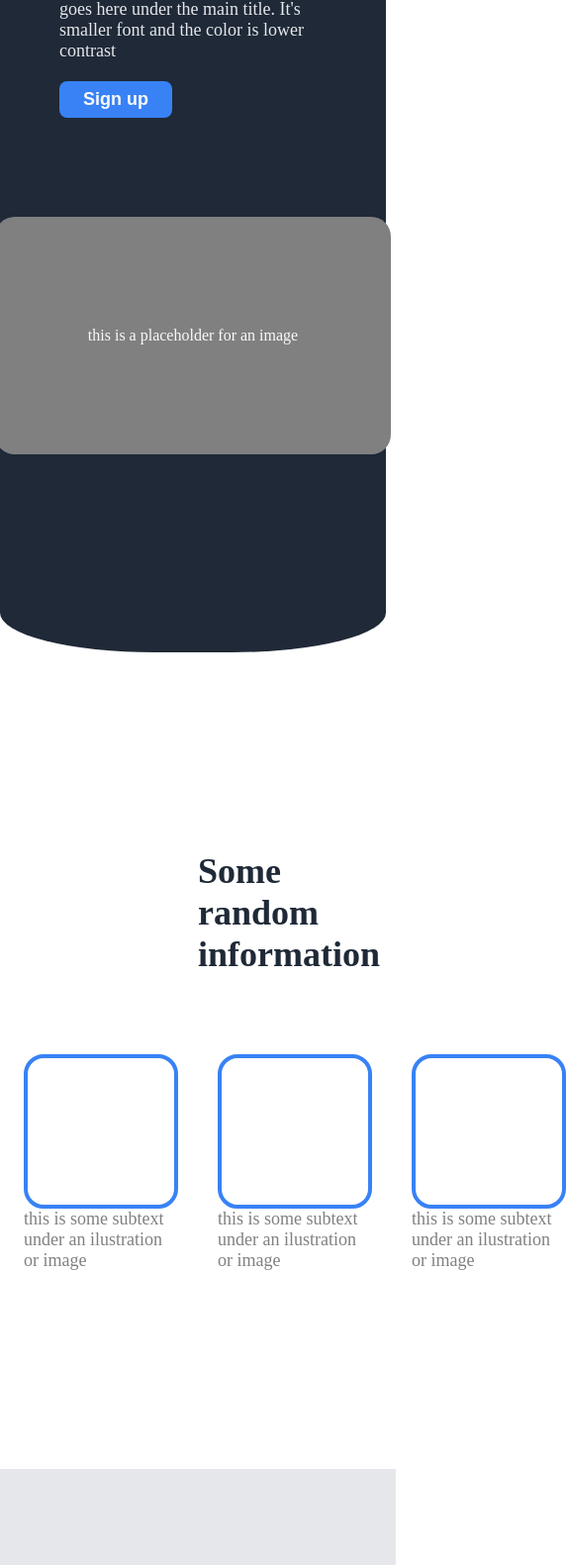
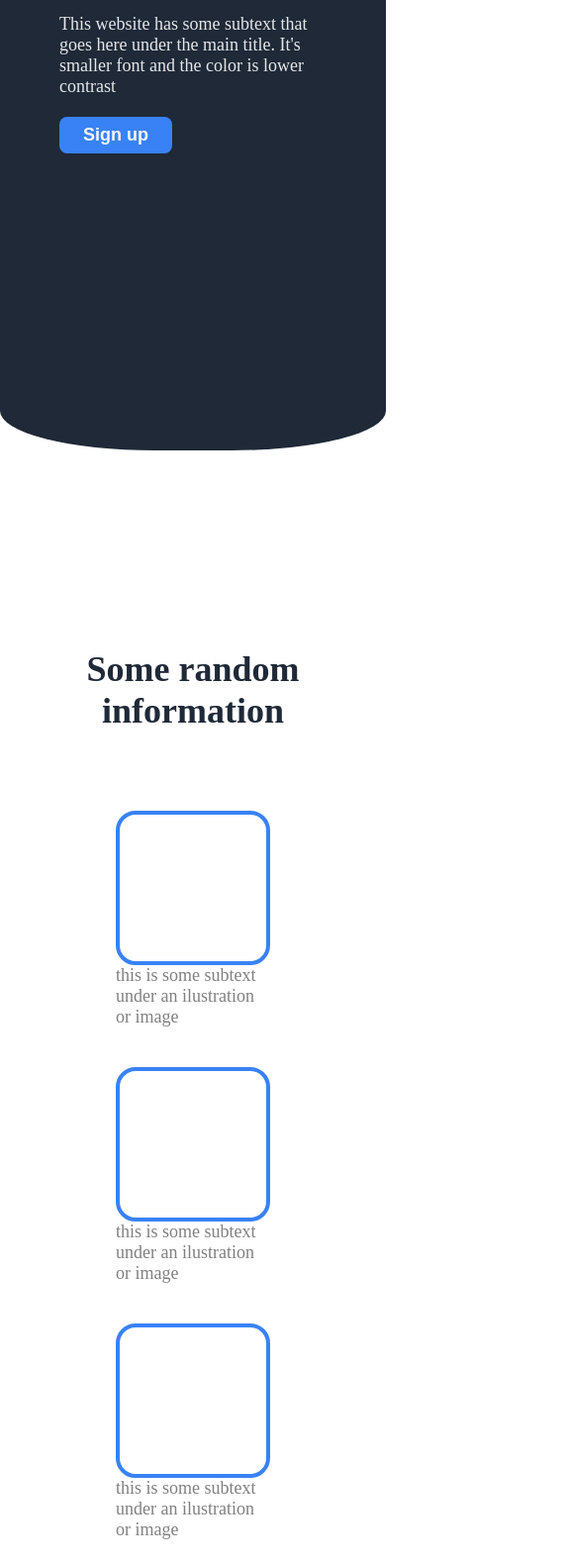
Before and after one commit to 22TSB/landing-page-project, a plain HTML site: page index.html in a window 390 px wide. Shown: the part 419-2000 px from the top of the page at 99% size, 572 px wide, since content can reach past the window. Drawn offline with Linux system fonts and the light colour scheme.

Commit message:
project update

```diff
--- a/index.html
+++ b/index.html
@@ -1,10 +1,10 @@
 <!DOCTYPE html>
 <html lang="en">
     <head>
-    <meta charset="UTF-8">
-    <meta name="viewport" content="width=device-width, initial-scale=1.0">
+        <meta charset="UTF-8" />
+        <meta name="viewport" content="width=device-width, initial-scale=1.0" />
         <title>Landing Page</title>
-    <link rel="stylesheet" href="style.css">
+        <link rel="stylesheet" href="style.css" />
     </head>
     <body>
         <header>
@@ -25,7 +25,11 @@
                             <p>This website is awesome</p>
                         </div>
                         <div class="header_box_1_description">
-                        <p>This website has some subtext that goes here under the main title. It's smaller font and the color is lower contrast</p>
+                            <p>
+                                This website has some subtext that goes here
+                                under the main title. It's smaller font and the
+                                color is lower contrast
+                            </p>
                         </div>
                         <div>
                             <button class="header_box_1_button">Sign up</button>
@@ -33,9 +37,6 @@
                     </div>
                 </div>
                 <div class="header_box_2_content">
-                <div class="header_box_2_image">
-                    <p>this is a placeholder for an image</p>
-                </div>
                 </div>
             </div>
         </header>
@@ -45,9 +46,7 @@
             </div>
             <div class="main_first_boxes">
                 <div class="main_first_box_text">
-                <div class="main_first_box">
-
-                </div>
+                    <div class="main_first_box"></div>
                     <div class="main_first_text">
                         <p>
                             this is some subtext under an ilustration or image
@@ -55,9 +54,7 @@
                     </div>
                 </div>
                 <div class="main_first_box_text">
-                <div class="main_first_box">
-
-                </div>
+                    <div class="main_first_box"></div>
                     <div class="main_first_text">
                         <p>
                             this is some subtext under an ilustration or image
@@ -65,9 +62,7 @@
                     </div>
                 </div>
                 <div class="main_first_box_text">
-                <div class="main_first_box">
-
-                </div>
+                    <div class="main_first_box"></div>
                     <div class="main_first_text">
                         <p>
                             this is some subtext under an ilustration or image
@@ -75,9 +70,7 @@
                     </div>
                 </div>
                 <div class="main_first_box_text">
-                <div class="main_first_box">
-
-                </div>
+                    <div class="main_first_box"></div>
                     <div class="main_first_text">
                         <p>
                             this is some subtext under an ilustration or image
@@ -88,7 +81,12 @@
         </div>
         <div class="main_second">
             <div class="main_second_quote">
-            <p>This is an inspiring quote, or a testimonial from a customer. Mayb it's just filling up space, or maybe people will actually read it. Who knows? All I know is that it looks nice.</p>
+                <p>
+                    This is an inspiring quote, or a testimonial from a
+                    customer. Mayb it's just filling up space, or maybe people
+                    will actually read it. Who knows? All I know is that it
+                    looks nice.
+                </p>
             </div>
             <div class="main_second_author">
                 <p>-Thor, God of Thunder</p>
@@ -101,17 +99,22 @@
                         <p>Call to action! It's time!</p>
                     </div>
                     <div class="main_third_container_box_1_text_2">
-                    <p>Sign up for our product by clicking that button right over there!</p>
+                        <p>
+                            Sign up for our product by clicking that button
+                            right over there!
+                        </p>
                     </div>
                 </div>
                 <div class="main_third_container_box_2">
-                <button class="main_third_container_box_2_button">Sign up</button>
+                    <button class="main_third_container_box_2_button">
+                        Sign up
+                    </button>
                 </div>
             </div>
         </div>
         <footer>
             <div class="footer_text">
-            <p>Copyrigth ©️ Bogdan Stepanov 30 July 2024</p>
+                <p>Copyright ©️ Bogdan Stepanov 30 July 2024</p>
             </div>
         </footer>
     </body>
--- a/style.css
+++ b/style.css
@@ -1,11 +1,11 @@
 :root {
-    --dark_bgcolor: #1F2937;
-    --main_text: #F9FAF8;
-    --secondary_text: #E5E7EB;
-    --button_color: #3882F6;
-    --info_text: #1F2937;
-    --quote_bgcolor: #E5E7EB;
-    --quote_text: #1F2937;
+    --dark_bgcolor: #1f2937;
+    --main_text: #f9faf8;
+    --secondary_text: #e5e7eb;
+    --button_color: #3882f6;
+    --info_text: #1f2937;
+    --quote_bgcolor: #e5e7eb;
+    --quote_text: #1f2937;
 }
 
 * {
@@ -13,15 +13,18 @@
 }
 
 header {
-    padding-top: 4px;
     background-color: var(--dark_bgcolor);
     border-bottom-left-radius: 40% 40px;
     border-bottom-right-radius: 40% 40px;
 }
+
 /* <-----------------NAV-----------------> */
+
 .nav {
+    background-color: hsl(215, 28%, 10%);
     display: flex;
     align-items: center;
+    padding: 20px 0px 20px 0px;
 }
 
 .nav_logo {
@@ -48,7 +51,9 @@ header {
 .nav_links_h:hover {
     cursor: pointer;
 }
+
 /* <-----------------NAV-----------------> */
+
 .header_box {
     padding: 200px;
     display: flex;
@@ -56,7 +61,9 @@ header {
     justify-content: center;
     gap: 100px;
 }
+
 /* <-----------------HEADER-BOX1-----------------> */
+
 .header_box_1 {
     max-width: 50ch;
 }
@@ -91,41 +98,46 @@ header {
 .header_box_1_button:hover {
     cursor: pointer;
 }
+
 /* <-----------------HEADER-BOX1-----------------> */
 
 /* <-----------------HEADER-BOX2-----------------> */
+
 .header_box_2_content {
-    display: flex;
-}
-
-.header_box_2_image {
     display: flex;
     justify-content: center;
     align-items: center;
     background-color: gray;
     color: var(--main_text);
-    width: 400px;
     border-radius: 20px;
+    width: clamp(300px, 50%, 400px);
 }
+
 /* <-----------------HEADER-BOX2-----------------> */
+
 .main_first {
     display: flex;
     flex-direction: column;
     padding: 200px;
     gap: 80px;
 }
+
 /* <-----------------MAIN-FIRST-BOX1-----------------> */
+
 .main_first_title {
     color: var(--info_text);
     font-size: 36px;
     font-weight: bolder;
     text-align: center;
 }
+
 /* <-----------------MAIN-FIRST-BOX1-----------------> */
 
 /* <-----------------MAIN-FIRST-BOX2-----------------> */
+
 .main_first_boxes {
     display: flex;
+    flex-wrap: wrap;
     justify-content: center;
     gap: 40px;
 }
@@ -142,7 +154,9 @@ header {
     font-size: 18px;
     max-width: 148px;
 }
+
 /* <-----------------MAIN-FIRST-BOX2-----------------> */
+
 .main_second {
     background-color: var(--quote_bgcolor);
     display: flex;
@@ -150,25 +164,32 @@ header {
     padding: 200px;
     gap: 8px;
 }
+
 /* <-----------------MAIN-SECOND-BOX1-----------------> */
+
 .main_second_quote {
-    font-size: 36px;
+    font-size: 2rem;
     font-style: italic;
     color: var(--info_text);
 }
+
 /* <-----------------MAIN-SECOND-BOX1-----------------> */
 
 /* <-----------------MAIN-SECOND-BOX2-----------------> */
+
 .main_second_author {
     text-align: end;
     font-size: 24px;
     font-weight: bolder;
     color: var(--dark_bgcolor);
 }
+
 /* <-----------------MAIN-SECOND-BOX2-----------------> */
+
 .main_third {
     padding: 200px;
 }
+
 /* <-----------------MAIN-THIRD-CONTAINER-----------------> */
 
 .main_third_container {
@@ -183,6 +204,7 @@ header {
 }
 
 /* <-----------------MAIN-THIRD-BOX1-----------------> */
+
 .main_third_container_box_1_text_1 {
     color: var(--main_text);
     font-size: 36px;
@@ -193,9 +215,11 @@ header {
     color: var(--secondary_text);
     font-size: 18px;
 }
+
 /* <-----------------MAIN-THIRD-BOX1-----------------> */
 
 /* <-----------------MAIN-THIRD-BOX2-----------------> */
+
 .main_third_container_box_2 {
     align-items: center;
 }
@@ -214,11 +238,13 @@ header {
 .main_third_container_box_2_button:hover {
     cursor: pointer;
 }
+
 /* <-----------------MAIN-THIRD-BOX2-----------------> */
 
 /* <-----------------MAIN-THIRD-CONTAINER-----------------> */
 
 /* <-----------------FOOTER-----------------> */
+
 footer {
     display: flex;
     justify-content: center;
@@ -230,20 +256,27 @@ footer {
     color: var(--main_text);
     font-size: 18px;
 }
-/* <-----------------FOOTER-----------------> */
 
-/* <-----------------RESPONSIVE DESIGN-----------------> */
+/* <-----------------MEDIA QUERY-----------------> */
+
 @media only screen and (max-width: 1299px) {
     .header_box_2_image {
         height: 240px;
     }
 }
+
 @media only screen and (max-width: 800px) {
     .header_box {
         padding-left: 60px;
         padding-right: 60px;
     }
+    .main_first,
+    .main_second,
+    .main_third {
+        padding: 200px 40px 200px 40px;
+    }
 }
+
 @media only screen and (max-width: 1400px) {
     .main_third_container {
         display: flex;
@@ -251,8 +284,14 @@ footer {
         justify-content: center;
         align-items: center;
         background-color: var(--button_color);
-        padding: 40px 80px 40px 80px;
+        padding: 40px 20px 40px 20px;
         border-radius: 20px;
         gap: 40px;
     }
 }
+
+@media only screen and (max-width: 450px) {
+    .main_second_quote{
+        font-size: 1.5rem;
+    }
+}
```
Lines whose indentation alone changed are shown as unchanged.
